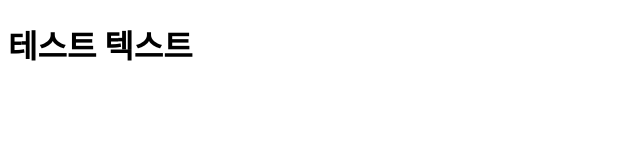
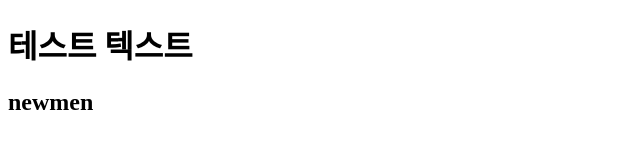
Before and after one commit to hyoungjoo0510/test2, a plain HTML site: page index.html in a window 1280 px wide. Shown: the whole page, without its empty margins (0-640 px from the left). Drawn offline with Linux system fonts and the light colour scheme.

Commit message:
20221016-newmen

```diff
--- a/index.html
+++ b/index.html
@@ -8,5 +8,6 @@
 </head>
 <body>
     <h1>테스트 텍스트</h1>
+    <h2>newmen</h2>
 </body>
 </html>
```
